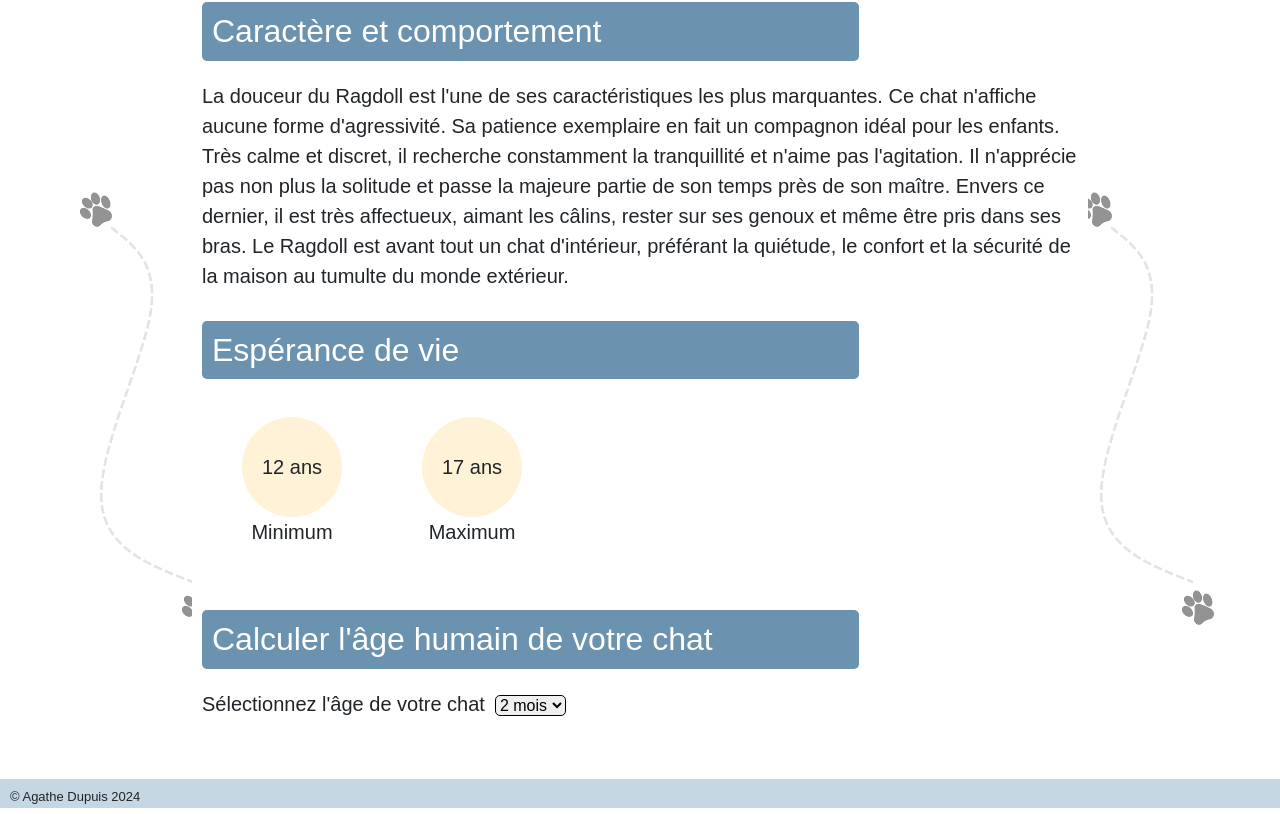
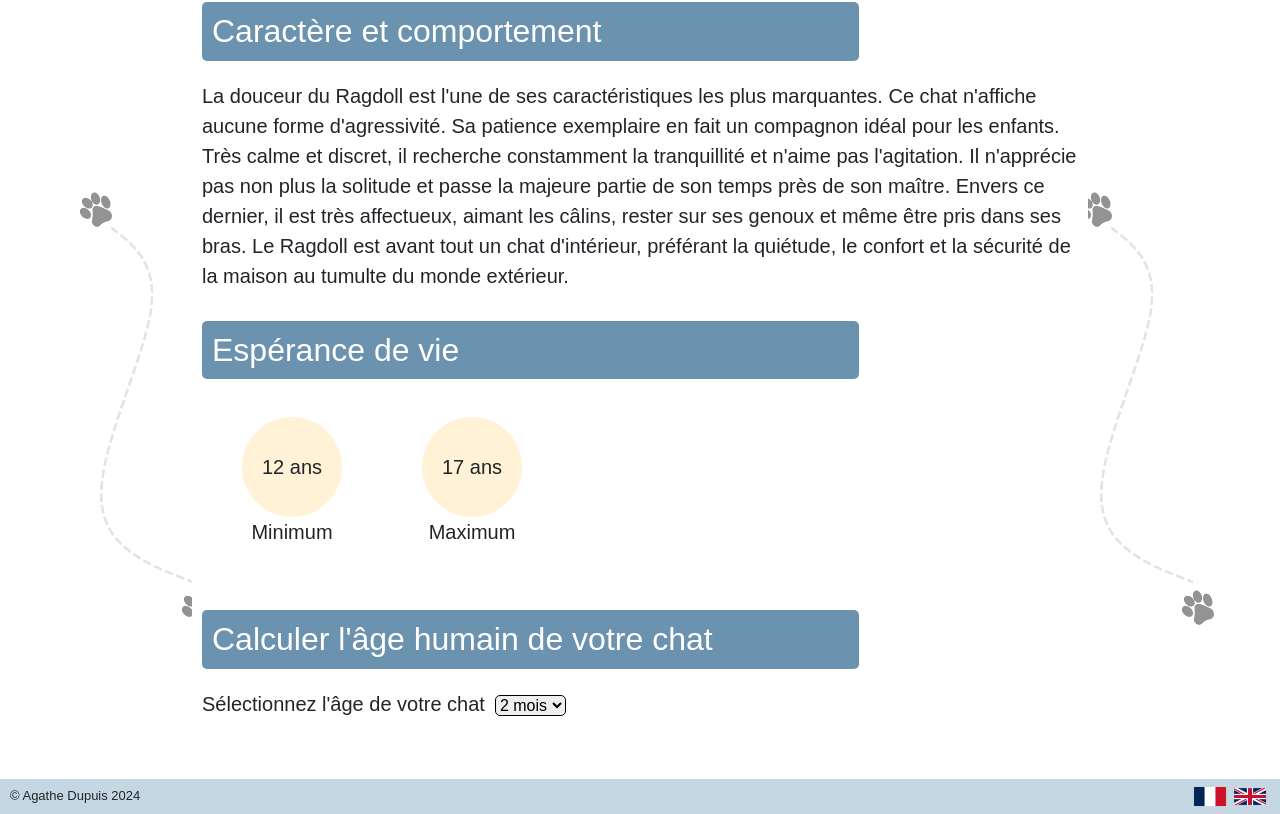
Before and after one commit to AgatheDups/FluffyRagdoll-react, a React (Vite) app: page / in a window 1280 px wide. Shown: the part 1426-2240 px from the top of the page. Built offline with nearby package versions, Linux system fonts and the light colour scheme.

Commit message:
add two button for change language

```diff
--- a/src/App.css
+++ b/src/App.css
@@ -189,14 +189,18 @@ h2, h4{
 
 footer{
     background: #c5d7e3;
-    padding-top: 5px;
-    margin-top: 20px ;
+    margin-top: 20px;
+    padding: 0 10px;
+    display: flex;
+    justify-content: space-between;
+    align-items: center;
 }
 
 footer p{
     display: inline;
     font-size: small;
-    padding: 10px 0 0 10px;
+    margin-top: auto;
+    margin-bottom: auto;
 }
 
 .stick-footer{
@@ -204,6 +208,14 @@ footer p{
     bottom: 0;
     width: 100%;
 }
+
+.btn-language, .img-language{
+    width: 40px;
+    height: 35px;
+    border: none;
+    background: none;
+}
+
 
 /* Page Home */
 
--- a/src/components/Footer.jsx
+++ b/src/components/Footer.jsx
@@ -3,5 +3,13 @@
 export default function Footer ({classFooter}){
     return <footer className={classFooter}>
         <p>© Agathe Dupuis 2024</p>
+        <div className="div-language">
+            <button className="btn-language">
+                <img className="img-language" src="/image/drapeau-france.png" alt="" />
+            </button>
+            <button className="btn-language">
+                <img className="img-language" src="/image/drapeau-R-U.png" alt="" />
+            </button>
+        </div>
     </footer>
 }
```
Also changed, not shown: public/image/drapeau-R-U.png (added), public/image/drapeau-france.png (added).
